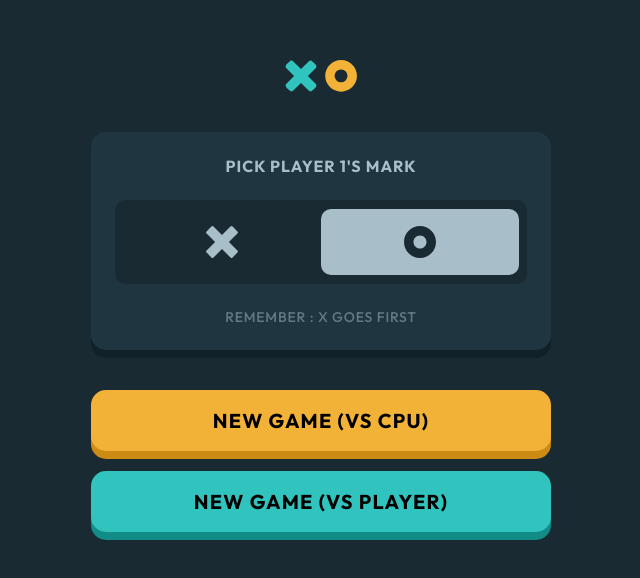
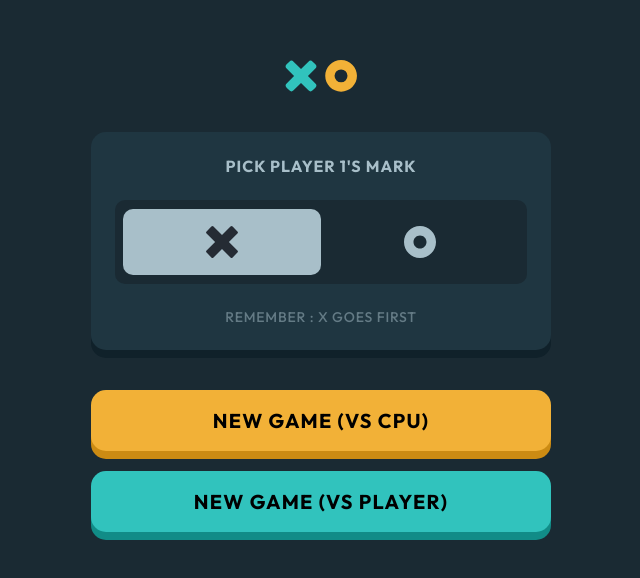
Before and after one commit to BBualdo/Tic-Tac-Toe-App, a React (Vite) app: page / in a window 1280 px wide. Shown: the part 104-682 px from the top of the page, without its empty margins (319-959 px from the left). Built offline with nearby package versions, Linux system fonts and the light colour scheme.

Commit message:
Choosing the Mark

```diff
--- a/src/App.jsx
+++ b/src/App.jsx
@@ -1,20 +1,39 @@
 import React from "react";
 import Menu from "./components/Menu";
 import Board from "./components/Board";
+import { render } from "react-dom";
 
 export default function App() {
-  const [currentPage, setCurrentPage] = React.useState(
-  <Menu
-    togglePage={togglePage}
-  />)
+  const [player1, setPlayer1] = React.useState('X');
+  const [currentPage, setCurrentPage] = React.useState('menu');
 
+// function to change player related on mark
+  function chooseMark(mark) {
+    setPlayer1(mark);
+  }
+
+// function to change the page to board
   function togglePage() {
-    setCurrentPage(<Board />)
+    setCurrentPage('board')
+  }
+// function to render the page with updated props
+  function renderPage() {
+    if (currentPage === 'menu') {
+      return (
+        <Menu
+          togglePage={togglePage}
+          chooseMark={chooseMark}
+          player={player1}
+        />
+      )
+    } else {
+      return <Board />
+    }
   }
 
   return (
     <main>
-      {currentPage}
+      {renderPage()}
     </main>
   )
 }
--- a/src/components/Menu.jsx
+++ b/src/components/Menu.jsx
@@ -1,15 +1,33 @@
 import React from "react";
 import logo from '../images/logo.svg';
+import pickX from '../images/pick-x.svg'
+import pickO from '../images/pick-o.svg'
+export default function Menu(props) {
 
-export default function Menu(props) {
   return (
     <section className="menu">
       <img className="app--logo" src={logo}/>
       <div className="pick-mark">
         <h4>Pick Player 1's Mark</h4>
         <div className="mark-picker">
-          <div className="pick--x"/>
-          <div className="pick--o"/>
+          <div
+          onClick={() => props.chooseMark('X')}
+          className={`pick--x
+          ${props.player === 'X'
+          ? 'picked'
+          : 'not-picked'}`}
+          >
+            <img src={pickX}/>
+          </div>
+          <div
+          onClick={() => props.chooseMark('O')}
+          className={`pick--o
+          ${props.player === 'O'
+          ? 'picked'
+          : 'not-picked'}`}
+          >
+            <img src={pickO}/>
+          </div>
         </div>
         <p className="hint">Remember : X Goes First</p>
       </div>
--- a/src/index.css
+++ b/src/index.css
@@ -97,24 +97,32 @@ body {
   width: 100%;
 }
 
+.pick--x,
 .pick--o {
-  background: url(./images/picked-o.svg) center no-repeat;
+  align-items: center;
+  border-radius: 10px;
+  cursor: pointer;
+  display: flex;
+  justify-content: center;
+  height: 66px;
+  width: 50%;
+}
+
+.not-picked:hover {
+  background-color: #A8BFC90D;
+}
+
+.pick--x > img,
+.pick--o > img {
+  height: 32px;
+}
+
+.picked {
   background-color: var(--silver);
 }
 
-.pick--x {
-  background-image: url(./images/pick-x.svg);
-}
-
-.pick--x,
-.pick--o {
-  background-position: center;
-  background-repeat: no-repeat;
-  background-size: 32px;
-  border-radius: 10px;
-  cursor: pointer;
-  height: 66px;
-  width: 50%;
+.picked > img {
+  filter: invert(1) sepia(1) brightness(0.5) hue-rotate(180deg);
 }
 
 .pick-mark > p {
```
Also changed, not shown: 1 other file (tests, documents, lock files or other folders).
